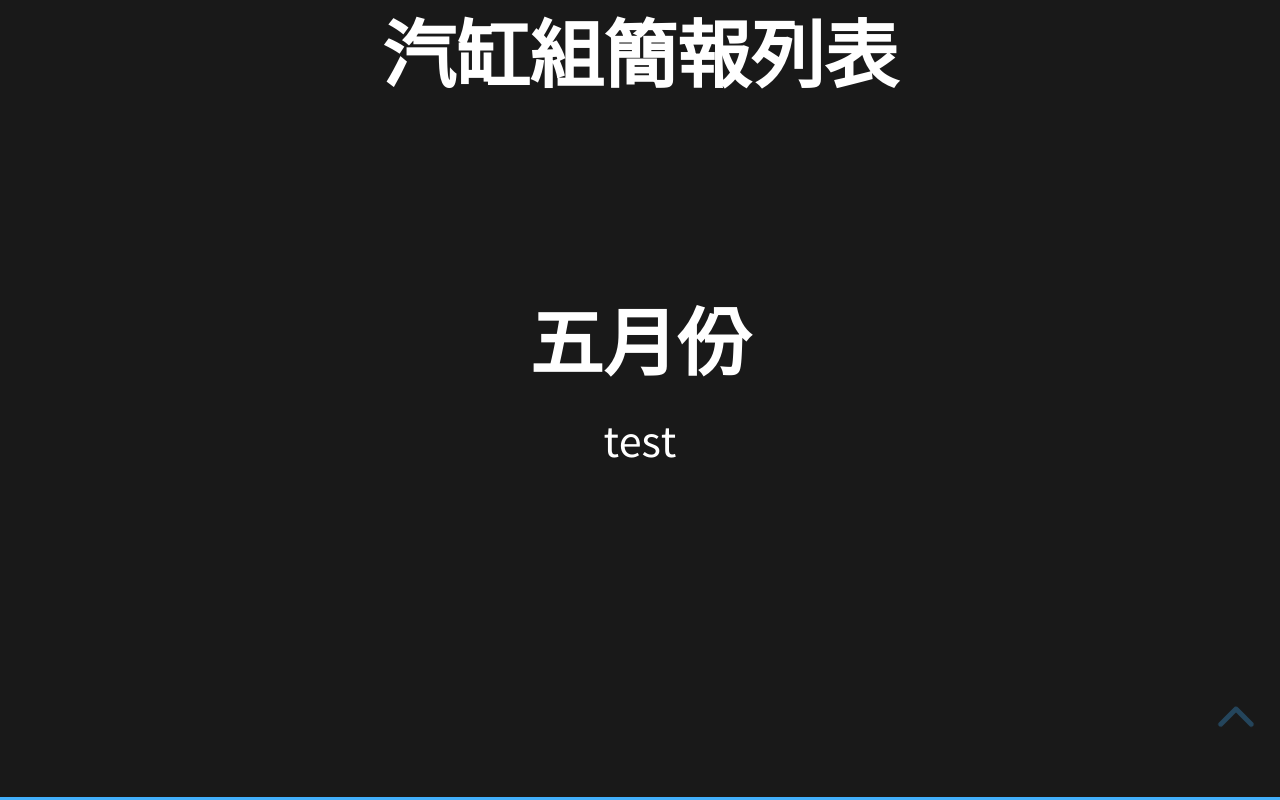
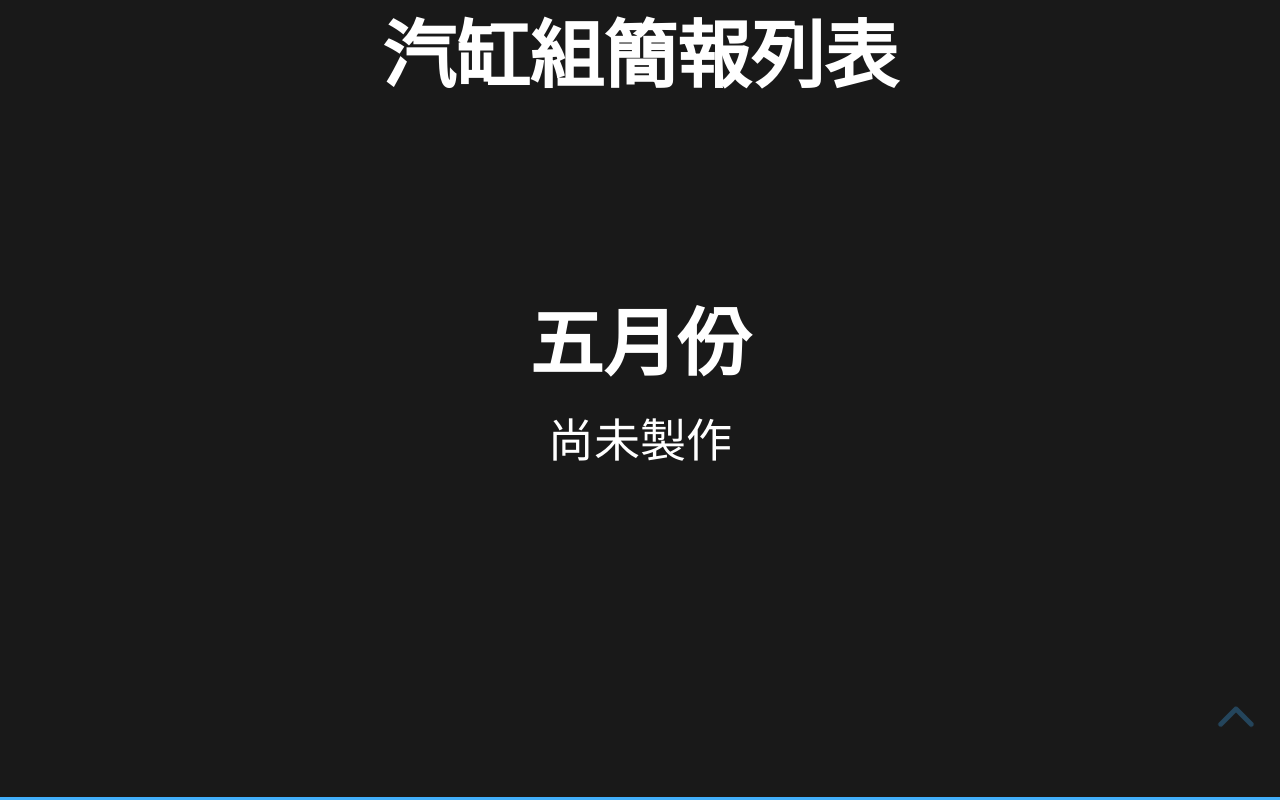
Before and after one commit to Naikagvtfe/PPT, a plain HTML site: page index.html in a window 1280 px wide. Both pictures are taken after a click on the button "below slide". Drawn offline with Linux system fonts and the light colour scheme.

Commit message:
PPT List fix version2

```diff
--- a/index.html
+++ b/index.html
@@ -37,7 +37,7 @@
             <section>
                 <h2>五月份</h2>
                 <p>
-                    test
+                    尚未製作
                 </p>
             </section>
 
```
